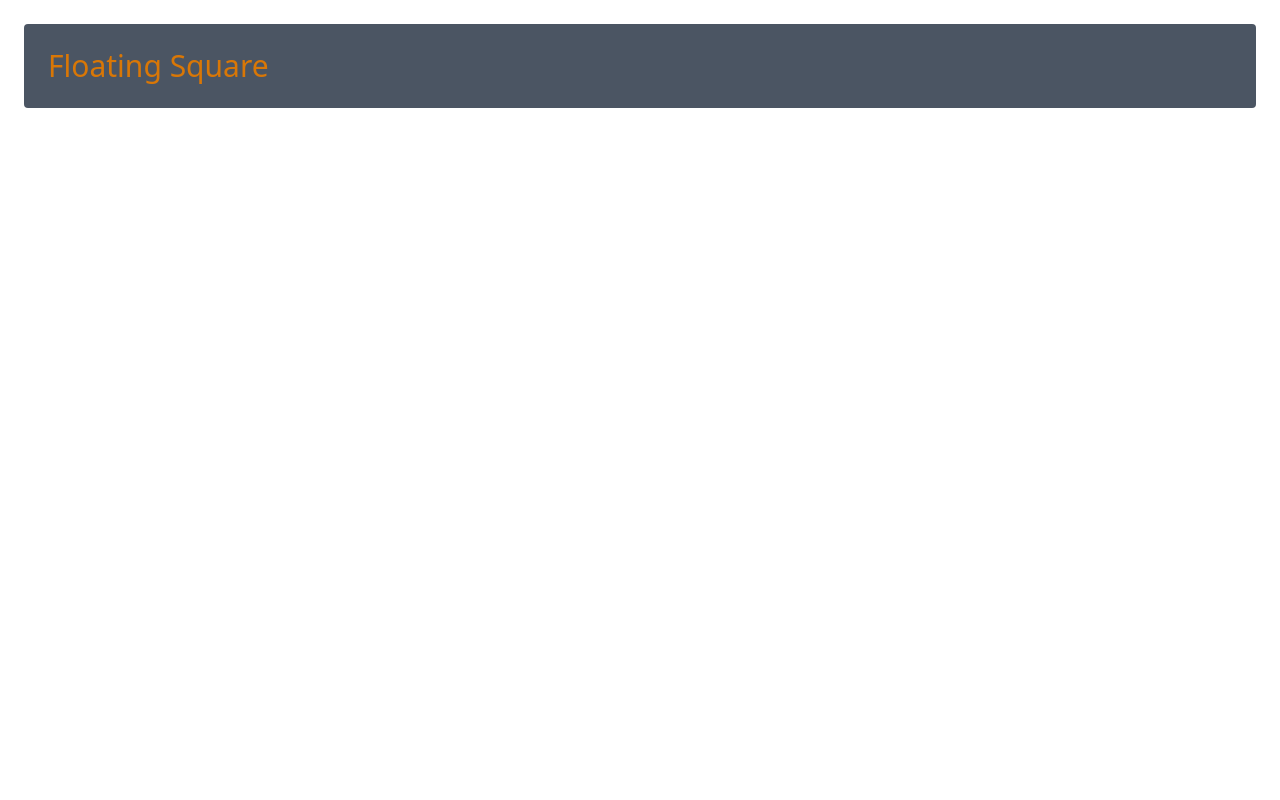
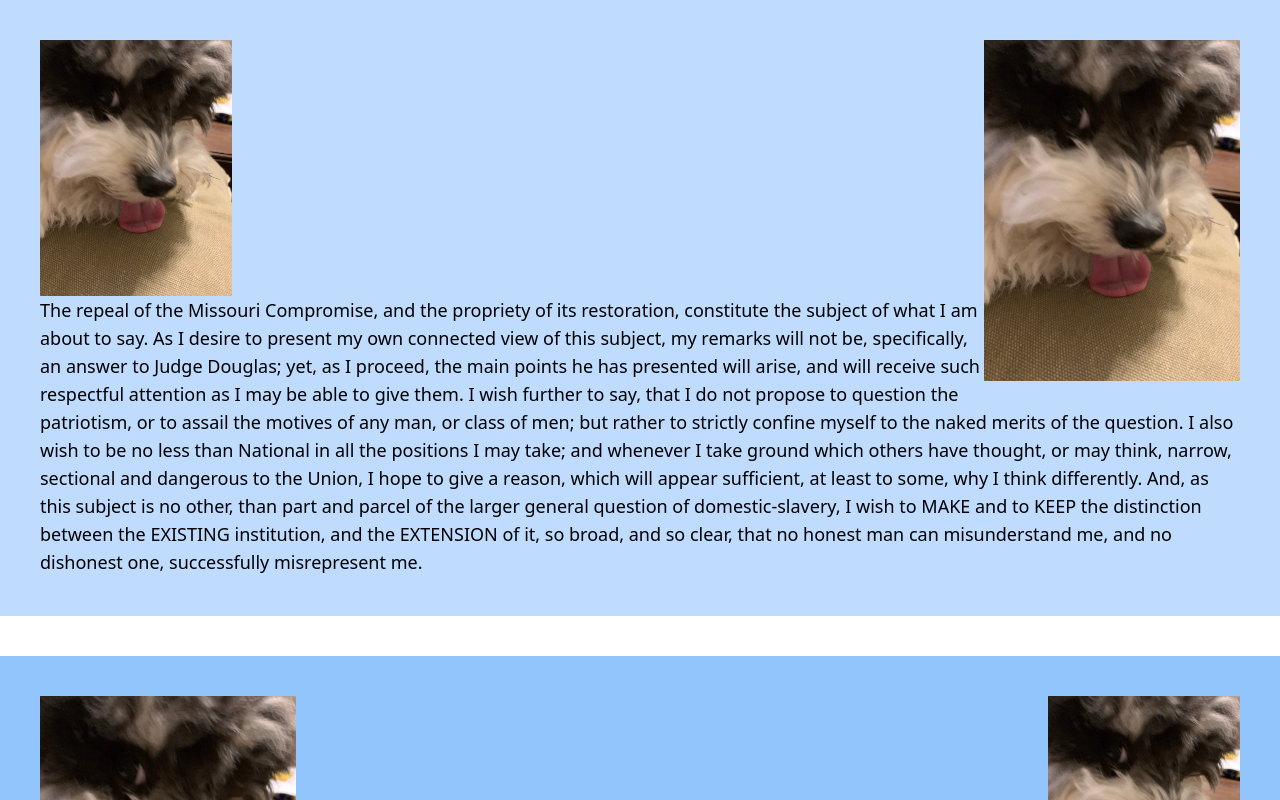
Before and after one commit to FOD17/Tailwind-React, a React (Create React App) app: page / in a window 1280 px wide. Shown: the top 800 px of the page. Built offline with nearby package versions, Linux system fonts and the light colour scheme.

Commit message:
mo progress

```diff
--- a/src/App.js
+++ b/src/App.js
@@ -1,9 +1,9 @@
-import Floats from "./components/base-tutorial/10-Float/Floats"
+import Clear from "./components/base-tutorial/11-Clear/Clear"
 
 function App() {
   return (
     <div>
-      <Floats />
+      <Clear />
     </div>
   )
 }
--- /dev/null
+++ b/src/components/base-tutorial/11-Clear/Clear.js
@@ -0,0 +1,89 @@
+import React from "react"
+import Bernie from "../../../assets/bernie.jpg"
+
+/**
+ * Use clear-left to position an element below any preceding left-floated elements.
+ * Use clear-right to position an element below any preceding right-floated elements.
+ * Use clear-both to position an element below any preceding floated elements.
+ */
+
+export default function Clear() {
+  return (
+    <div>
+      <div className="bg-blue-200 p-10">
+        <img className="float-left w-48" src={Bernie} />
+        <img className="float-right w-64" src={Bernie} />
+        <p className="clear-left text-lg">
+          The repeal of the Missouri Compromise, and the propriety of its
+          restoration, constitute the subject of what I am about to say. As I
+          desire to present my own connected view of this subject, my remarks
+          will not be, specifically, an answer to Judge Douglas; yet, as I
+          proceed, the main points he has presented will arise, and will receive
+          such respectful attention as I may be able to give them. I wish
+          further to say, that I do not propose to question the patriotism, or
+          to assail the motives of any man, or class of men; but rather to
+          strictly confine myself to the naked merits of the question. I also
+          wish to be no less than National in all the positions I may take; and
+          whenever I take ground which others have thought, or may think,
+          narrow, sectional and dangerous to the Union, I hope to give a reason,
+          which will appear sufficient, at least to some, why I think
+          differently. And, as this subject is no other, than part and parcel of
+          the larger general question of domestic-slavery, I wish to MAKE and to
+          KEEP the distinction between the EXISTING institution, and the
+          EXTENSION of it, so broad, and so clear, that no honest man can
+          misunderstand me, and no dishonest one, successfully misrepresent me.
+        </p>
+      </div>
+
+      <div className="bg-blue-300 p-10 my-10">
+        <img className="float-left w-64" src={Bernie} />
+        <img className="float-right w-48" src={Bernie} />
+        <p className="clear-right text-lg">
+          The repeal of the Missouri Compromise, and the propriety of its
+          restoration, constitute the subject of what I am about to say. As I
+          desire to present my own connected view of this subject, my remarks
+          will not be, specifically, an answer to Judge Douglas; yet, as I
+          proceed, the main points he has presented will arise, and will receive
+          such respectful attention as I may be able to give them. I wish
+          further to say, that I do not propose to question the patriotism, or
+          to assail the motives of any man, or class of men; but rather to
+          strictly confine myself to the naked merits of the question. I also
+          wish to be no less than National in all the positions I may take; and
+          whenever I take ground which others have thought, or may think,
+          narrow, sectional and dangerous to the Union, I hope to give a reason,
+          which will appear sufficient, at least to some, why I think
+          differently. And, as this subject is no other, than part and parcel of
+          the larger general question of domestic-slavery, I wish to MAKE and to
+          KEEP the distinction between the EXISTING institution, and the
+          EXTENSION of it, so broad, and so clear, that no honest man can
+          misunderstand me, and no dishonest one, successfully misrepresent me.
+        </p>
+      </div>
+
+      <div className="bg-blue-400 p-10 my-10">
+        <img className="float-left w-64" src={Bernie} />
+        <img className="float-right w-48" src={Bernie} />
+        <p className="clear-both text-lg">
+          The repeal of the Missouri Compromise, and the propriety of its
+          restoration, constitute the subject of what I am about to say. As I
+          desire to present my own connected view of this subject, my remarks
+          will not be, specifically, an answer to Judge Douglas; yet, as I
+          proceed, the main points he has presented will arise, and will receive
+          such respectful attention as I may be able to give them. I wish
+          further to say, that I do not propose to question the patriotism, or
+          to assail the motives of any man, or class of men; but rather to
+          strictly confine myself to the naked merits of the question. I also
+          wish to be no less than National in all the positions I may take; and
+          whenever I take ground which others have thought, or may think,
+          narrow, sectional and dangerous to the Union, I hope to give a reason,
+          which will appear sufficient, at least to some, why I think
+          differently. And, as this subject is no other, than part and parcel of
+          the larger general question of domestic-slavery, I wish to MAKE and to
+          KEEP the distinction between the EXISTING institution, and the
+          EXTENSION of it, so broad, and so clear, that no honest man can
+          misunderstand me, and no dishonest one, successfully misrepresent me.
+        </p>
+      </div>
+    </div>
+  )
+}
--- /dev/null
+++ b/src/components/base-tutorial/12-ObjectFit/ObjectFit.js
@@ -0,0 +1,5 @@
+import React from "react"
+
+export default function ObjectFit() {
+  return <div>ObjectFit</div>
+}
```
Also changed, not shown: src/assets/trippy-square.jpeg (added), 1 other file (tests, documents, lock files or other folders).
